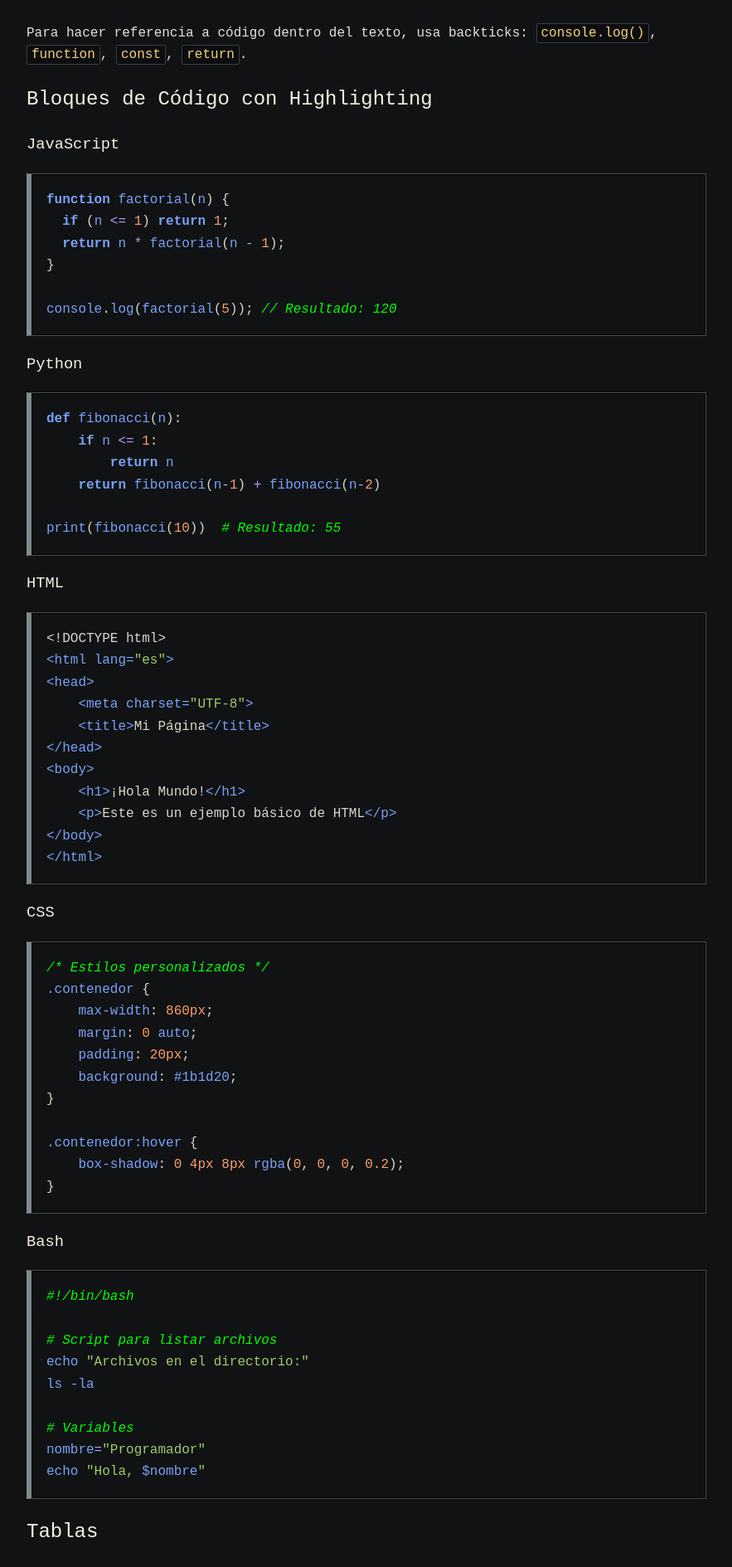
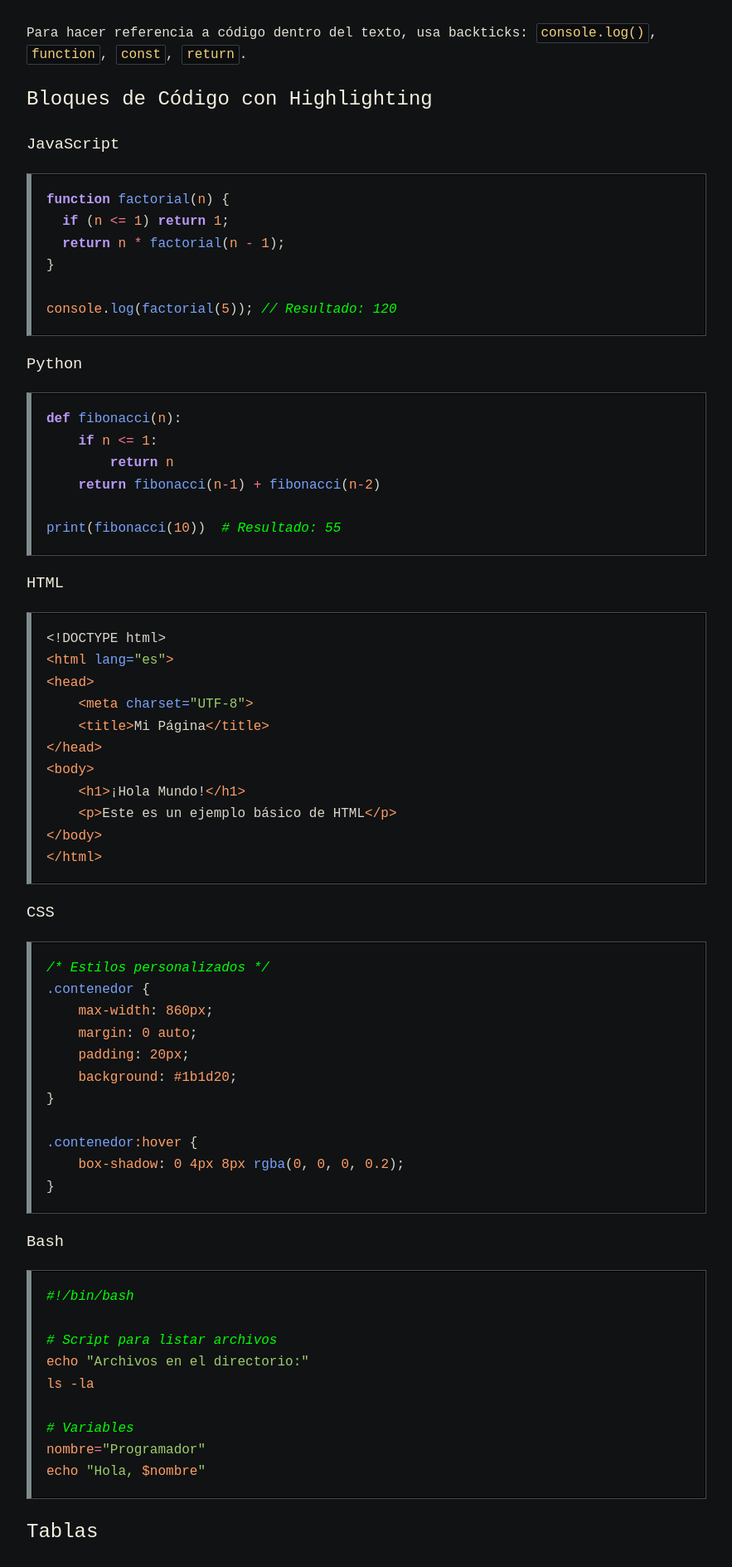
Before and after one commit to linkfy/bitsytips, a Jekyll site: the page built from _posts/2026-04-30-mi-primer-articulo.md, in a window 1280 px wide. Shown: the part 983-2872 px from the top of the page at 83% size, without its empty margins (198-1081 px from the left). Built offline with Jekyll 4.4.1, drawn with Linux system fonts in a browser that asks for light colours; some of the changed text lies outside the part shown.

Commit message:
Update theme

```diff
--- a/_layouts/home.html
+++ b/_layouts/home.html
@@ -45,6 +45,7 @@
     <footer>
       <p><small>Bits y Tips de Linkfy &copy; 2026</small></p>
       <p><small><a href="{{ site.baseurl }}/">← Volver al Inicio</a></small></p>
+      <p class="footer-academy"><small>Sigue aprendiendo más en mi academia <a href="https://minigen.io">minigen.io</a></small></p>
     </footer>
   </body>
 </html>
--- a/_layouts/post.html
+++ b/_layouts/post.html
@@ -47,7 +47,7 @@
     <footer>
       <p><small>Bits y Tips de Linkfy &copy; 2026</small></p>
       <p><small><a href="{{ site.baseurl }}/">← Volver al Blog</a></small></p>
-      <p class="footer-academy"><small>Sigue aprendiendo más en <a href="https://minigen.io">minigen.io</a></small></p>
+      <p class="footer-academy"><small>Sigue aprendiendo más en mi academia <a href="https://minigen.io">minigen.io</a></small></p>
     </footer>
   </body>
 </html>
--- a/assets/css/style.scss
+++ b/assets/css/style.scss
@@ -181,19 +181,29 @@ pre code {
   color: #9ece6a;
 }
 
-/* Keywords - Azul/Púrpura */
+/* Keywords - Palabras reservadas - Magenta/Púrpura */
 .k, .kc, .kd, .kn, .kp, .kr, .kt {
-  color: #7aa2f7;
+  color: #bb9af7;
   font-weight: bold;
 }
 
 /* Operadores - Rosa suave */
 .o, .om {
-  color: #bb9af7;
+  color: #f7768e;
 }
 
-/* Nombres - Funciones, clases, variables - Azul claro */
-.n, .na, .nb, .nc, .no, .nd, .ni, .ne, .nf, .nl, .nn, .nx, .py, .nt, .nv, .vc, .vg, .vi, .vm {
+/* Nombres de funciones y métodos - Azul claro */
+.nf, .fm, .nc {
+  color: #7aa2f7;
+}
+
+/* Variables - Nombres en general - Naranja */
+.n, .na, .nb, .no, .nd, .ni, .ne, .nl, .nn, .nx, .py, .nt, .nv, .vc, .vg, .vi, .vm {
+  color: #ff9e64;
+}
+
+/* Atributos y propiedades */
+.na {
   color: #7aa2f7;
 }
 
@@ -202,8 +212,8 @@ pre code {
   color: #ff9e64;
 }
 
-/* Tipos de dato */
-.bp, .fm {
+/* Tipos de dato - Azul */
+.bp {
   color: #7aa2f7;
 }
 
@@ -259,7 +269,7 @@ footer a {
 
 .footer-academy {
   color: #6b7280;
-  font-size: 11px;
+  font-size: 13px;
   margin-top: 10px;
   border-top: 1px solid #3a3d42;
   padding-top: 8px;
```
